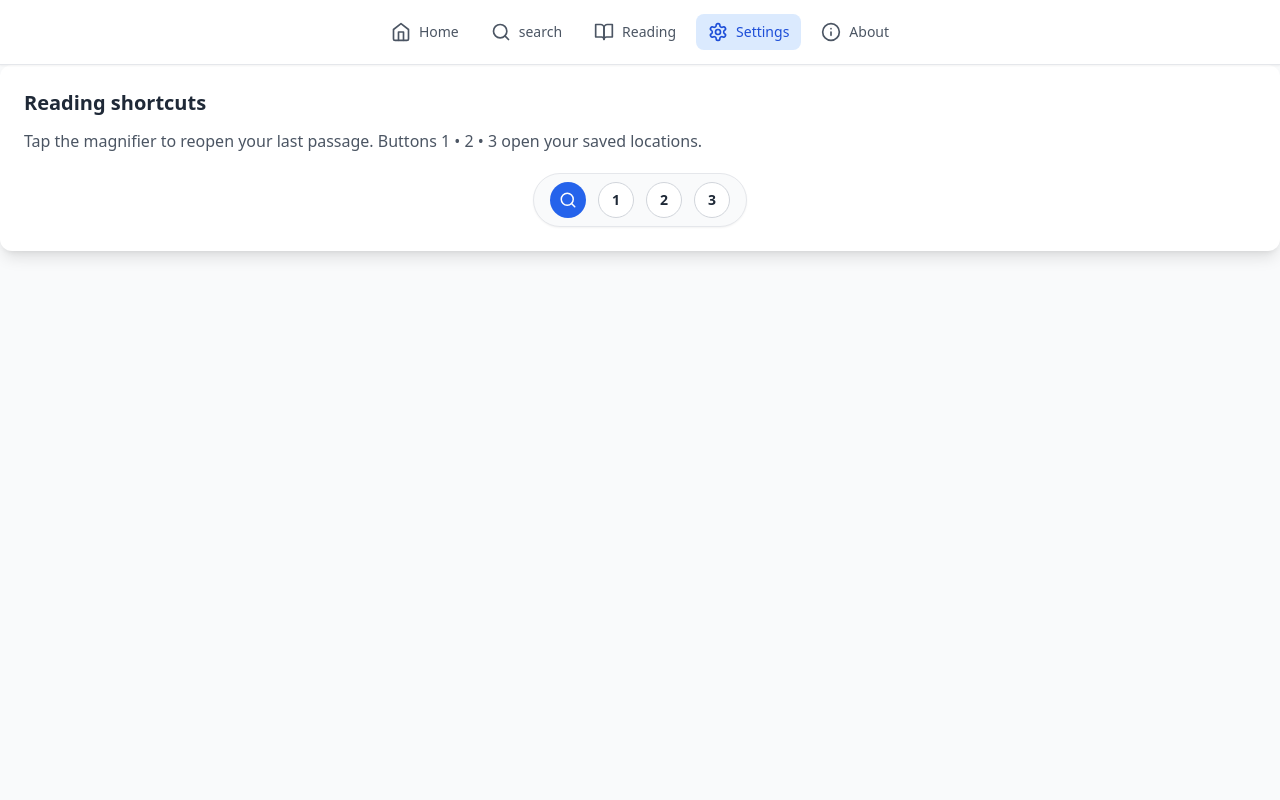
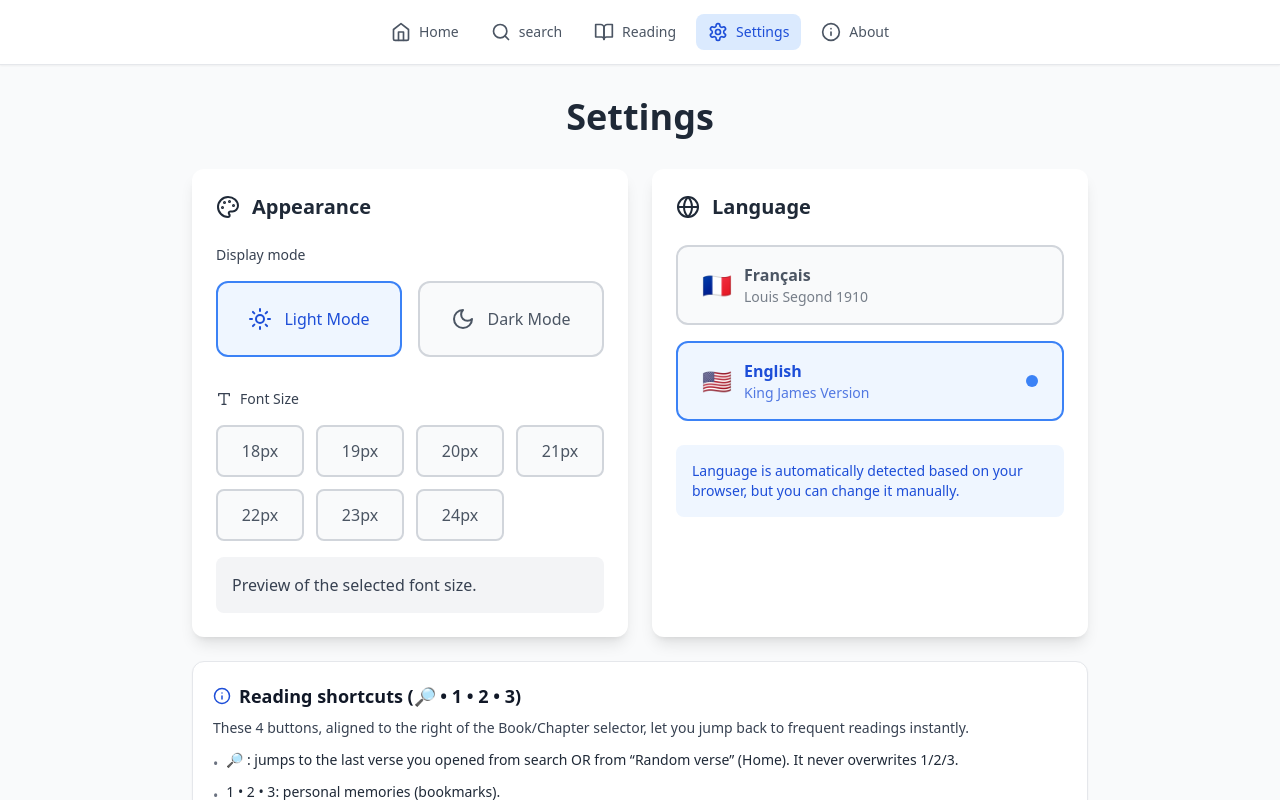
Before and after one commit to thewordofgodfr/site-par-bolt-ai, a React (Vite) app: page / in a window 1280 px wide. Both pictures are taken after a click on the button "Settings". Shown: the top 800 px of the page. Built offline with nearby package versions, Linux system fonts and the light colour scheme.

Commit message:
Update Settings.tsx

```diff
--- a/src/pages/Settings.tsx
+++ b/src/pages/Settings.tsx
@@ -1,57 +1,198 @@
+import QuickSlotsHelp from '../components/QuickSlotsHelp';
 import React from 'react';
 import { useApp } from '../contexts/AppContext';
-import { Search } from 'lucide-react';
+import { useTranslation } from '../hooks/useTranslation';
+import { Sun, Moon, Type, Globe, Palette } from 'lucide-react';
 
-export default function QuickSlotsHelp() {
-  const { state } = useApp();
+export default function Settings() {
+  const { state, updateSettings } = useApp();
+  const { t } = useTranslation();
+
   const isDark = state.settings.theme === 'dark';
-  const lang = state.settings.language;
 
-  const title = lang === 'fr' ? 'Raccourcis de lecture' : 'Reading shortcuts';
-  const line1 =
-    lang === 'fr'
-      ? 'Touchez la loupe pour rouvrir votre dernier passage. Les boutons 1 • 2 • 3 ouvrent vos emplacements enregistrés.'
-      : 'Tap the magnifier to reopen your last passage. Buttons 1 • 2 • 3 open your saved locations.';
+  // Nouvelles tailles : 18px à 24px
+  const fontSizes = [
+    { label: '18px', value: 18 },
+    { label: '19px', value: 19 },
+    { label: '20px', value: 20 },
+    { label: '21px', value: 21 },
+    { label: '22px', value: 22 },
+    { label: '23px', value: 23 },
+    { label: '24px', value: 24 },
+  ];
 
   return (
-    <div className={`${isDark ? 'bg-gray-800' : 'bg-white'} rounded-xl shadow-lg p-6`}>
-      <h2 className={`text-xl font-semibold mb-3 ${isDark ? 'text-white' : 'text-gray-800'}`}>
-        {title}
-      </h2>
-      <p className={`${isDark ? 'text-gray-300' : 'text-gray-600'}`}>{line1}</p>
-
-      {/* Illustration : bandeau loupe + 1 2 3 (aligné avec le design actuel) */}
-      <div className="mt-5 flex justify-center">
-        <div
-          className={`flex items-center gap-3 rounded-full px-4 py-2 border ${
-            isDark ? 'border-gray-600 bg-gray-700' : 'border-gray-200 bg-gray-50'
-          } shadow-sm`}
-          aria-label={lang === 'fr' ? 'Illustration des raccourcis' : 'Shortcuts illustration'}
-        >
-          {/* Loupe (slot 0) */}
-          <div
-            className={`h-9 w-9 rounded-full flex items-center justify-center ${
-              isDark ? 'bg-blue-600 text-white' : 'bg-blue-600 text-white'
-            }`}
-            title={lang === 'fr' ? 'Dernier passage' : 'Last passage'}
-          >
-            <Search size={18} />
+    <div className={`min-h-screen ${isDark ? 'bg-gray-900' : 'bg-gray-50'} transition-colors duration-200`}>
+      <div className="container mx-auto px-4 py-8">
+        <div className="max-w-4xl mx-auto">
+          {/* Header */}
+          <div className="text-center mb-8">
+            <h1 className={`text-3xl md:text-4xl font-bold mb-2 ${isDark ? 'text-white' : 'text-gray-800'}`}>
+              {t('settings')}
+            </h1>
           </div>
 
-          {/* Boutons 1 / 2 / 3 */}
-          {[1, 2, 3].map((n) => (
-            <div
-              key={n}
-              className={`h-9 w-9 rounded-full text-sm font-semibold flex items-center justify-center ${
-                isDark
-                  ? 'bg-gray-800 text-gray-200 border border-gray-600'
-                  : 'bg-white text-gray-800 border border-gray-300'
-              }`}
-              title={lang === 'fr' ? `Raccourci ${n}` : `Shortcut ${n}`}
-            >
-              {n}
+          <div className="grid grid-cols-1 md:grid-cols-2 gap-6">
+            {/* Appearance Settings */}
+            <div className={`${isDark ? 'bg-gray-800' : 'bg-white'} rounded-xl shadow-lg p-6`}>
+              <h2 className={`text-xl font-semibold mb-6 ${isDark ? 'text-white' : 'text-gray-800'} flex items-center`}>
+                <Palette size={24} className="mr-3" />
+                {t('appearance')}
+              </h2>
+
+              {/* Theme Toggle */}
+              <div className="mb-8">
+                <label className={`block text-sm font-medium mb-4 ${isDark ? 'text-gray-300' : 'text-gray-700'}`}>
+                  {state.settings.language === 'fr' ? "Mode d'affichage" : 'Display mode'}
+                </label>
+                <div className="grid grid-cols-2 gap-4">
+                  <button
+                    onClick={() => updateSettings({ theme: 'light' })}
+                    className={`flex items-center justify-center space-x-3 px-4 py-6 rounded-xl border-2 transition-all duration-200 ${
+                      state.settings.theme === 'light'
+                        ? 'border-blue-500 bg-blue-50 text-blue-700'
+                        : isDark
+                        ? 'border-gray-600 bg-gray-700 text-gray-300 hover:border-gray-500'
+                        : 'border-gray-300 bg-gray-50 text-gray-600 hover:border-gray-400'
+                    }`}
+                  >
+                    <Sun size={24} />
+                    <span className="font-medium">{t('lightMode')}</span>
+                  </button>
+                  <button
+                    onClick={() => updateSettings({ theme: 'dark' })}
+                    className={`flex items-center justify-center space-x-3 px-4 py-6 rounded-xl border-2 transition-all duration-200 ${
+                      state.settings.theme === 'dark'
+                        ? 'border-blue-500 bg-blue-50 text-blue-700'
+                        : isDark
+                        ? 'border-gray-600 bg-gray-700 text-gray-300 hover:border-gray-500'
+                        : 'border-gray-300 bg-gray-50 text-gray-600 hover:border-gray-400'
+                    }`}
+                  >
+                    <Moon size={24} />
+                    <span className="font-medium">{t('darkMode')}</span>
+                  </button>
+                </div>
+              </div>
+
+              {/* Font Size */}
+              <div>
+                <label className={`block text-sm font-medium mb-4 ${isDark ? 'text-gray-300' : 'text-gray-700'} flex items-center`}>
+                  <Type size={16} className="mr-2" />
+                  {t('fontSize')}
+                </label>
+                <div className="grid grid-cols-3 sm:grid-cols-4 gap-3">
+                  {fontSizes.map(({ label, value }) => (
+                    <button
+                      key={value}
+                      onClick={() => updateSettings({ fontSize: value })}
+                      className={`px-4 py-3 rounded-lg border-2 font-medium transition-all duration-200 ${
+                        state.settings.fontSize === value
+                          ? 'border-green-500 bg-green-50 text-green-700'
+                          : isDark
+                          ? 'border-gray-600 bg-gray-700 text-gray-300 hover:border-gray-500'
+                          : 'border-gray-300 bg-gray-50 text-gray-600 hover:border-gray-400'
+                      }`}
+                    >
+                      {label}
+                    </button>
+                  ))}
+                </div>
+
+                {/* Font Size Preview */}
+                <div className={`mt-4 p-4 ${isDark ? 'bg-gray-700' : 'bg-gray-100'} rounded-lg`}>
+                  <p
+                    className={`${isDark ? 'text-gray-200' : 'text-gray-700'}`}
+                    style={{ fontSize: `${state.settings.fontSize}px` }}
+                  >
+                    {state.settings.language === 'fr'
+                      ? 'Aperçu de la taille de police sélectionnée.'
+                      : 'Preview of the selected font size.'}
+                  </p>
+                </div>
+              </div>
             </div>
-          ))}
+
+            {/* Language Settings */}
+            <div className={`${isDark ? 'bg-gray-800' : 'bg-white'} rounded-xl shadow-lg p-6`}>
+              <h2 className={`text-xl font-semibold mb-6 ${isDark ? 'text-white' : 'text-gray-800'} flex items-center`}>
+                <Globe size={24} className="mr-3" />
+                {t('language')}
+              </h2>
+
+              <div className="space-y-4">
+                <button
+                  onClick={() => updateSettings({ language: 'fr' })}
+                  className={`w-full flex items-center justify-between px-6 py-4 rounded-xl border-2 transition-all duration-200 ${
+                    state.settings.language === 'fr'
+                      ? 'border-blue-500 bg-blue-50 text-blue-700'
+                      : isDark
+                      ? 'border-gray-600 bg-gray-700 text-gray-300 hover:border-gray-500'
+                      : 'border-gray-300 bg-gray-50 text-gray-600 hover:border-gray-400'
+                  }`}
+                >
+                  <div className="flex items-center space-x-3">
+                    <span className="text-2xl">🇫🇷</span>
+                    <div className="text-left">
+                      <div className="font-semibold">Français</div>
+                      <div className="text-sm opacity-75">Louis Segond 1910</div>
+                    </div>
+                  </div>
+                  {state.settings.language === 'fr' && (
+                    <div className="w-3 h-3 bg-blue-500 rounded-full" />
+                  )}
+                </button>
+
+                <button
+                  onClick={() => updateSettings({ language: 'en' })}
+                  className={`w-full flex items-center justify-between px-6 py-4 rounded-xl border-2 transition-all duration-200 ${
+                    state.settings.language === 'en'
+                      ? 'border-blue-500 bg-blue-50 text-blue-700'
+                      : isDark
+                      ? 'border-gray-600 bg-gray-700 text-gray-300 hover:border-gray-500'
+                      : 'border-gray-300 bg-gray-50 text-gray-600 hover:border-gray-400'
+                  }`}
+                >
+                  <div className="flex items-center space-x-3">
+                    <span className="text-2xl">🇺🇸</span>
+                    <div className="text-left">
+                      <div className="font-semibold">English</div>
+                      <div className="text-sm opacity-75">King James Version</div>
+                    </div>
+                  </div>
+                  {state.settings.language === 'en' && (
+                    <div className="w-3 h-3 bg-blue-500 rounded-full" />
+                  )}
+                </button>
+              </div>
+
+              {/* Language Info */}
+              <div className={`mt-6 p-4 ${isDark ? 'bg-gray-700' : 'bg-blue-50'} rounded-lg`}>
+                <p className={`text-sm ${isDark ? 'text-gray-300' : 'text-blue-700'}`}>
+                  {state.settings.language === 'fr'
+                    ? "La langue est détectée automatiquement selon votre navigateur, mais vous pouvez la changer manuellement."
+                    : 'Language is automatically detected based on your browser, but you can change it manually.'}
+                </p>
+              </div>
+            </div>
+          </div>
+
+          {/* Aide raccourcis (mise à jour) */}
+          <div className="mt-6">
+            <QuickSlotsHelp />
+          </div>
+
+          {/* Settings Info */}
+          <div className={`mt-8 ${isDark ? 'bg-gray-800' : 'bg-white'} rounded-xl shadow-lg p-6`}>
+            <h3 className={`text-lg font-semibold mb-4 ${isDark ? 'text-white' : 'text-gray-800'}`}>
+              {state.settings.language === 'fr' ? 'Informations' : 'Information'}
+            </h3>
+            <p className={`${isDark ? 'text-gray-300' : 'text-gray-600'} leading-relaxed`}>
+              {state.settings.language === 'fr'
+                ? 'Vos paramètres sont automatiquement sauvegardés et seront restaurés lors de votre prochaine visite.'
+                : 'Your settings are automatically saved and will be restored on your next visit.'}
+            </p>
+          </div>
         </div>
       </div>
     </div>
```
